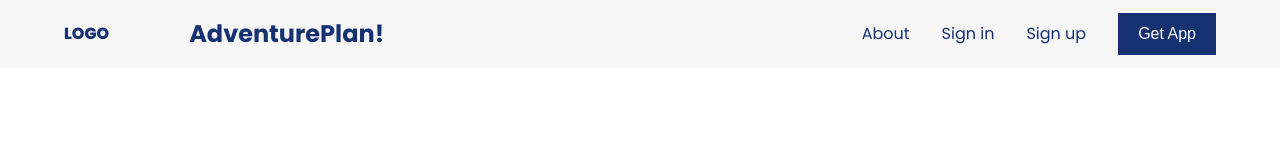
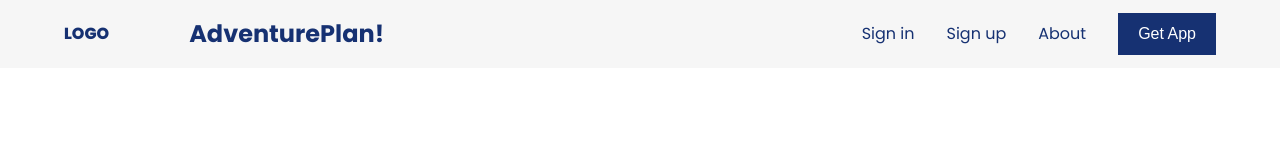
Before and after one commit to 21011132-NguyenThiHongHanh/AdventurePlan, a React (Vite) app: page / in a window 1280 px wide. Shown: the top 160 px of the page. Built offline with nearby package versions, Linux system fonts and the light colour scheme; no server answers.

Commit message:
update ui when login and logout

```diff
--- a/src/components/Navbar/Navbar.css
+++ b/src/components/Navbar/Navbar.css
@@ -30,6 +30,12 @@
 
     li {
       transition: var(--transition-effect);
+
+      &#username {
+        color: var(--blue-color);
+        font-weight: 600;
+      }
+
       &:hover {
         cursor: pointer;
         color: var(--primary-color-hover);
--- a/src/components/Navbar/Navbar.jsx
+++ b/src/components/Navbar/Navbar.jsx
@@ -8,10 +8,17 @@ import { signOut, onAuthStateChanged } from 'firebase/auth';
 const Navbar = () => {
   const navigateTo = useCustomNavigate();
   const [logged, setLogged] = useState(false);
+  const [userName, setUserName] = useState('');
 
   useEffect(() => {
     const unsubscribe = onAuthStateChanged(auth, (user) => {
-      setLogged(!!user);
+      if (user) {
+        setLogged(true);
+        setUserName(user.displayName || ''); // Get the displayName or fallback to an empty string
+      } else {
+        setLogged(false);
+        setUserName('');
+      }
     });
     return () => unsubscribe();
   }, []);
@@ -20,6 +27,7 @@ const Navbar = () => {
     signOut(auth)
       .then(() => {
         setLogged(false);
+        setUserName('');
         navigateTo('');
       })
       .catch((error) => {
@@ -29,7 +37,10 @@ const Navbar = () => {
 
   const renderAuthLinks = () => {
     return logged ? (
-      <li onClick={handleSignOut}>Sign out</li>
+      <>
+        <li id="username">{userName}</li> {/* Show user name */}
+        <li onClick={handleSignOut}>Sign out</li>
+      </>
     ) : (
       <>
         <li onClick={() => navigateTo('login')}>Sign in</li>
@@ -47,8 +58,8 @@ const Navbar = () => {
         <span onClick={() => navigateTo('')}>AdventurePlan!</span>
       </div>
       <ul className="navigate">
+        {renderAuthLinks()}
         <li>About</li>
-        {renderAuthLinks()}
         <li>
           <Button>Get App</Button>
         </li>
--- a/src/pages/Signup/Signup.jsx
+++ b/src/pages/Signup/Signup.jsx
@@ -1,6 +1,6 @@
 import { useState, useEffect } from 'react';
 import { useCustomNavigate } from '../../utils/navigate';
-import { createUserWithEmailAndPassword } from 'firebase/auth';
+import { createUserWithEmailAndPassword, updateProfile } from 'firebase/auth';
 import { auth } from '../../firebase/firebase-config';
 import { toast, ToastContainer } from 'react-toastify';
 import 'react-toastify/dist/ReactToastify.css';
@@ -8,6 +8,7 @@ import './Signup.css';
 
 const Signup = () => {
   const navigateTo = useCustomNavigate();
+  const [name, setName] = useState('');
   const [email, setEmail] = useState('');
   const [password, setPassword] = useState('');
   const [confirmPassword, setConfirmPassword] = useState('');
@@ -30,11 +31,13 @@ const Signup = () => {
     }
 
     createUserWithEmailAndPassword(auth, email, password)
-      .then((userCredential) => {
-        console.log(userCredential);
+      .then(async (userCredential) => {
+        const user = userCredential.user;
+        // Update the displayName
+        await updateProfile(user, { displayName: name });
         toast.success('Success Register!');
         setTimeout(() => {
-          navigateTo('');
+          navigateTo('login');
         }, 2000); // Delay of 2 seconds
       })
       .catch((error) => {
@@ -48,6 +51,14 @@ const Signup = () => {
         <div className="account">
           <form onSubmit={handleSignup}>
             <h2>Sign up account</h2>
+            <input
+              type="text"
+              id="name"
+              placeholder="What's your name?"
+              value={name}
+              onChange={(e) => setName(e.target.value)}
+              required
+            />
             <input
               type="email"
               id="email"
```
